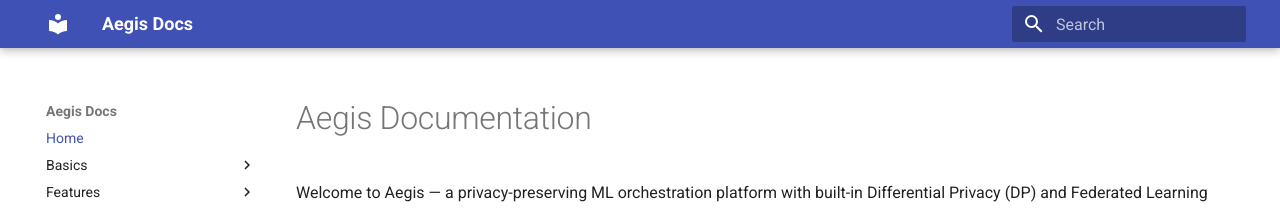
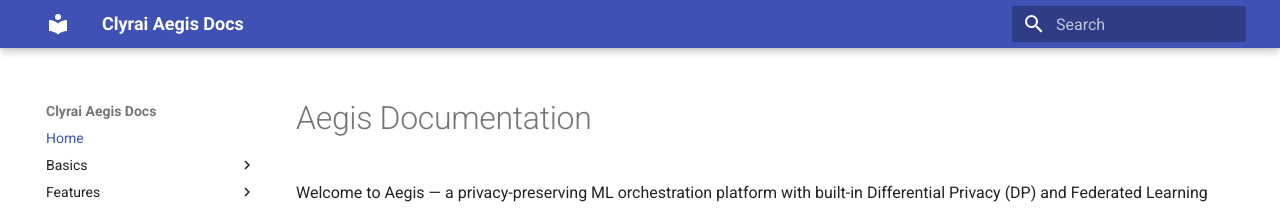
Before and after one commit to clyrai/Aegis, an MkDocs documentation site: the page built from docs/index.md, in a window 1280 px wide. Shown: the top 208 px of the page. Built offline with MkDocs 1.6.1 and Material for MkDocs 9.7.7, drawn with Linux system fonts in a browser that asks for light colours.

Commit message:
docs: show company name only in header; remove logo/favicon from MkDocs config

```diff
--- a/mkdocs.yml
+++ b/mkdocs.yml
@@ -1,4 +1,4 @@
-site_name: Aegis Docs
+site_name: Clyrai Aegis Docs
 site_description: Privacy-preserving ML orchestration platform
 docs_dir: docs
 site_dir: site
```
